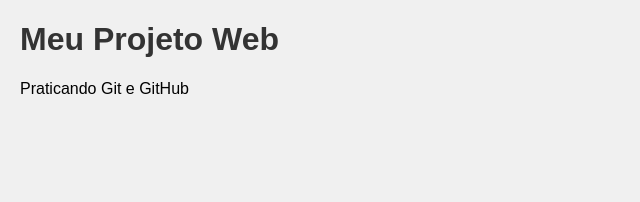
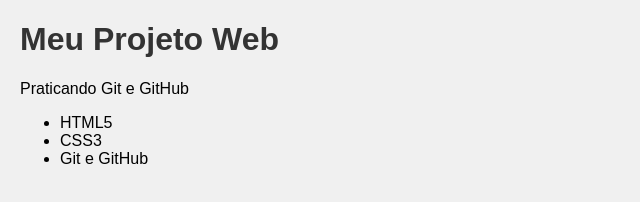
Before and after one commit to lduarte-dev/pratica-git-web, a plain HTML site: page index.html in a window 1280 px wide. Shown: the whole page, without its empty margins (0-640 px from the left). Drawn offline with Linux system fonts and the light colour scheme.

Commit message:
feat: adiciona lista de tecnologias certo dessa vez

```diff
--- a/index.html
+++ b/index.html
@@ -9,6 +9,11 @@
 <body>
     <h1>Meu Projeto Web</h1>
     <p>Praticando Git e GitHub</p>
+    <ul>
+        <li>HTML5</li>
+        <li>CSS3</li>
+        <li>Git e GitHub</li>
+
     </ul>
     <script src="js/script.js"></script>
 </body>
```
